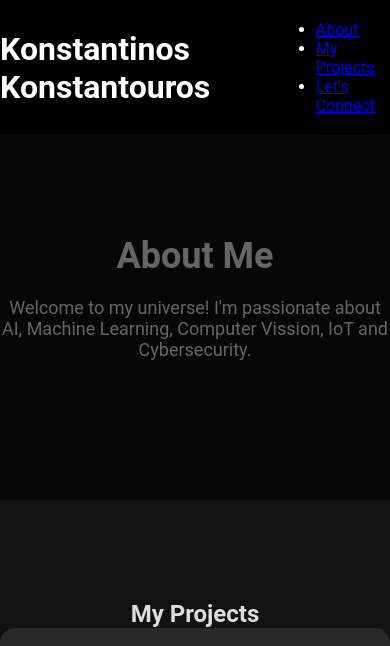
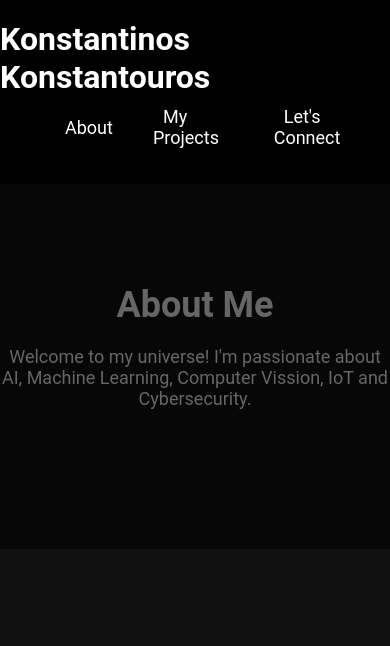
Before and after one commit to elxp101t3r/portfolio, a plain HTML site: page index.html in a window 390 px wide. Shown: the top 646 px of the page. Drawn offline with Linux system fonts and the light colour scheme.

Commit message:
Adding styles

```diff
--- a/index.html
+++ b/index.html
@@ -11,6 +11,7 @@
     <header>
         <h1>Konstantinos Konstantouros</h1>
         <nav>
+            <label for="nav-toggle" class="nav-icon"><span></span></label>
             <ul>
                 <li><a href="#about">About</a></li>
                 <li><a href="#projects">My Projects</a></li>
--- a/styles.css
+++ b/styles.css
@@ -20,8 +20,34 @@ header{
 
 nav ul{
     color: #fff;
+    list-style: none;
+    display: flex;
+    align-items: center;
+}
+
+nav li{
+    margin: 0 15px;
+}
+
+nav a{
+    color: #fff;
     text-decoration: none;
-    margin: 0 15px;
+    font-size: 18px;
+    transition: color o.3s ease;
+}
+
+nav a:hover{
+    color: #00ffcc;
+}
+
+.nav-toggle {
+    display: none;
+}
+
+.nav-icon{
+    display: none;
+    cursor: pointer;
+    font-size: 24px;
 }
 
 section{
@@ -77,3 +103,18 @@ footer{
     text-align: center;
     padding: 20px 0;
 }
+
+@media (max-width: 768px){
+    header{
+        flex-direction: column;
+        align-items: center;
+    }
+
+    nav ul{
+        margin-top: 10px;
+    }
+
+    nav a{
+        margin: 0 10px;
+    }
+}
```
